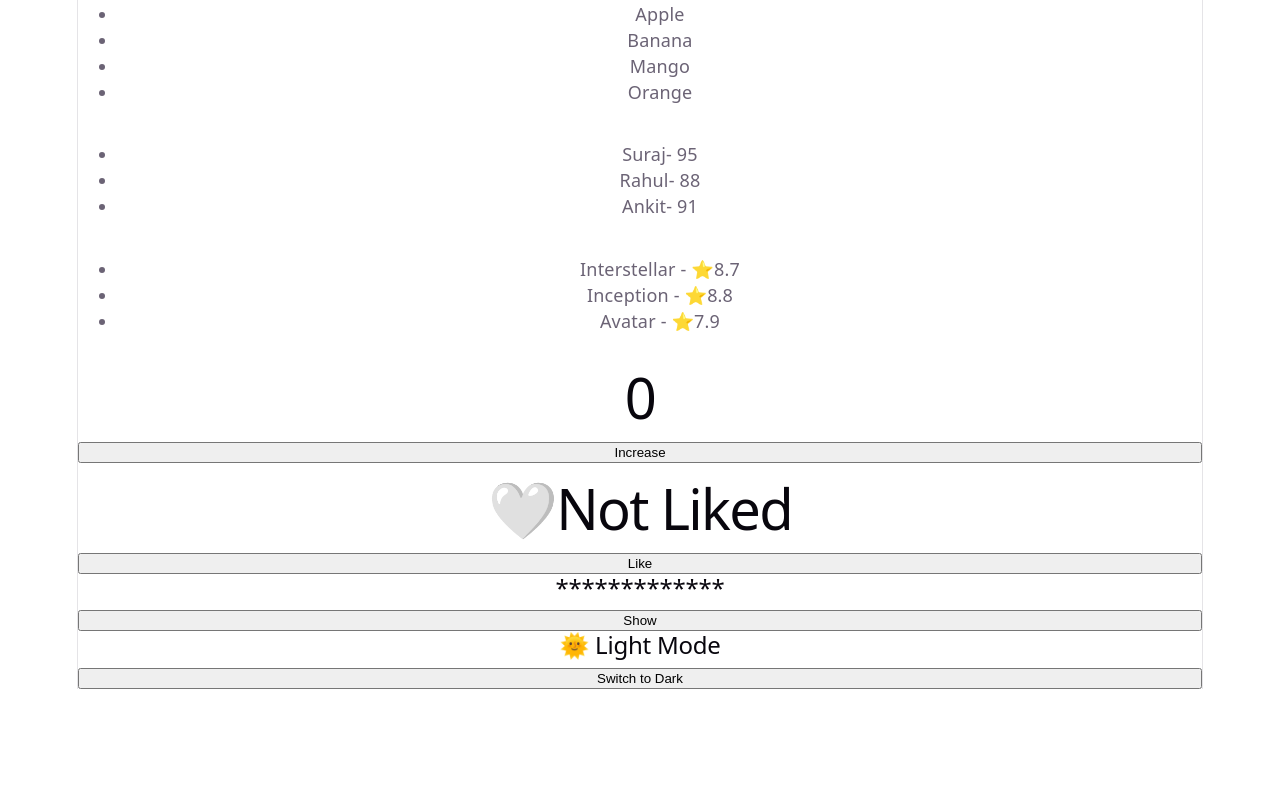
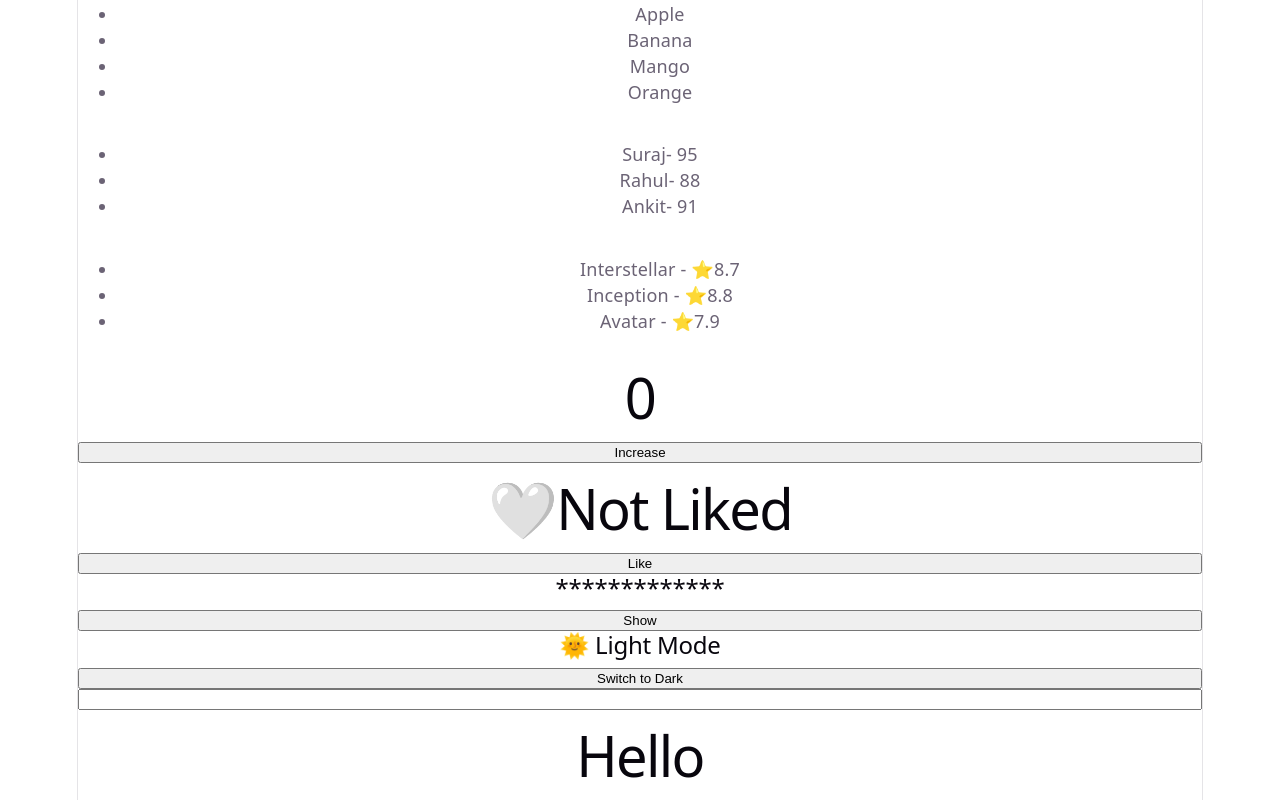
Before and after one commit to SurajKumarDalai/react-learning, a React (Vite) app: page / in a window 1280 px wide. Shown: the part 514-1314 px from the top of the page. Before the commit the page ends 1203 px from the top, so only its background shows below. Built offline with nearby package versions, Linux system fonts and the light colour scheme.

Commit message:
Learn React string state and input handling

```diff
--- a/src/App.jsx
+++ b/src/App.jsx
@@ -11,6 +11,7 @@ import Counter from "./components/Counter-State";
 import LikeButton from "./components/LikeButton";
 import Password from "./components/Password";
 import ThemeToggle from "./components/ThemeToggle";
+import NameInput from "./components/NameInput";
 
 function App(){
 
@@ -92,6 +93,7 @@ function App(){
     <LikeButton/>
     <Password/>
     <ThemeToggle/>
+    <NameInput/>
     </>
     );
 
--- /dev/null
+++ b/src/components/NameInput.jsx
@@ -0,0 +1,18 @@
+import {useState} from "react";
+
+function NameInput(){
+
+    const[name, setName] = useState("");
+
+    return(
+        <>
+
+        <input
+        onChange ={(event)=> setName(event.target.value)}
+        />
+
+        <h1>Hello {name}</h1>
+        </>
+    );
+}
+export default NameInput;
```
